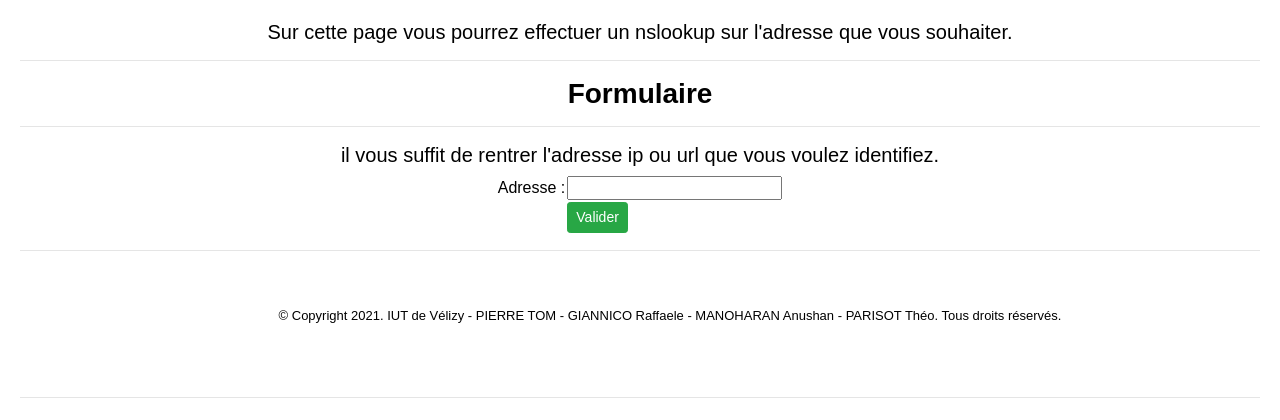
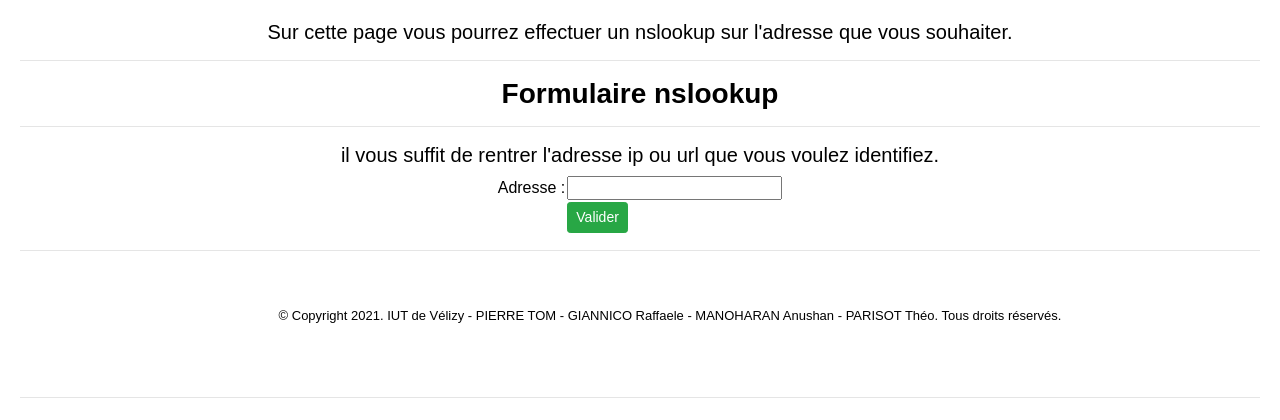
Before and after one commit to pleijan/Plateforme-de-revision-Reseaux, a PHP site: page /nslookup.php in a window 1280 px wide. Shown: the part 88-508 px from the top of the page. Run offline with PHP 8.4, Linux system fonts and the light colour scheme.

Commit message:
Update nslookup.php

```diff
--- a/nslookup.php
+++ b/nslookup.php
@@ -6,7 +6,7 @@ require("barreDeMenu.php");
 
 <h5 align='center'><p>Sur cette page vous pourrez effectuer un nslookup sur l'adresse que vous souhaiter.</p></h5>
 <HR width=1240>
-    <h3 align='center'><b>Formulaire</b></h3>
+    <h3 align='center'><b>Formulaire nslookup</b></h3>
 <HR width=1240>
 
 <h5>il vous suffit de rentrer l'adresse ip ou url que vous voulez identifiez.</h5>
```
